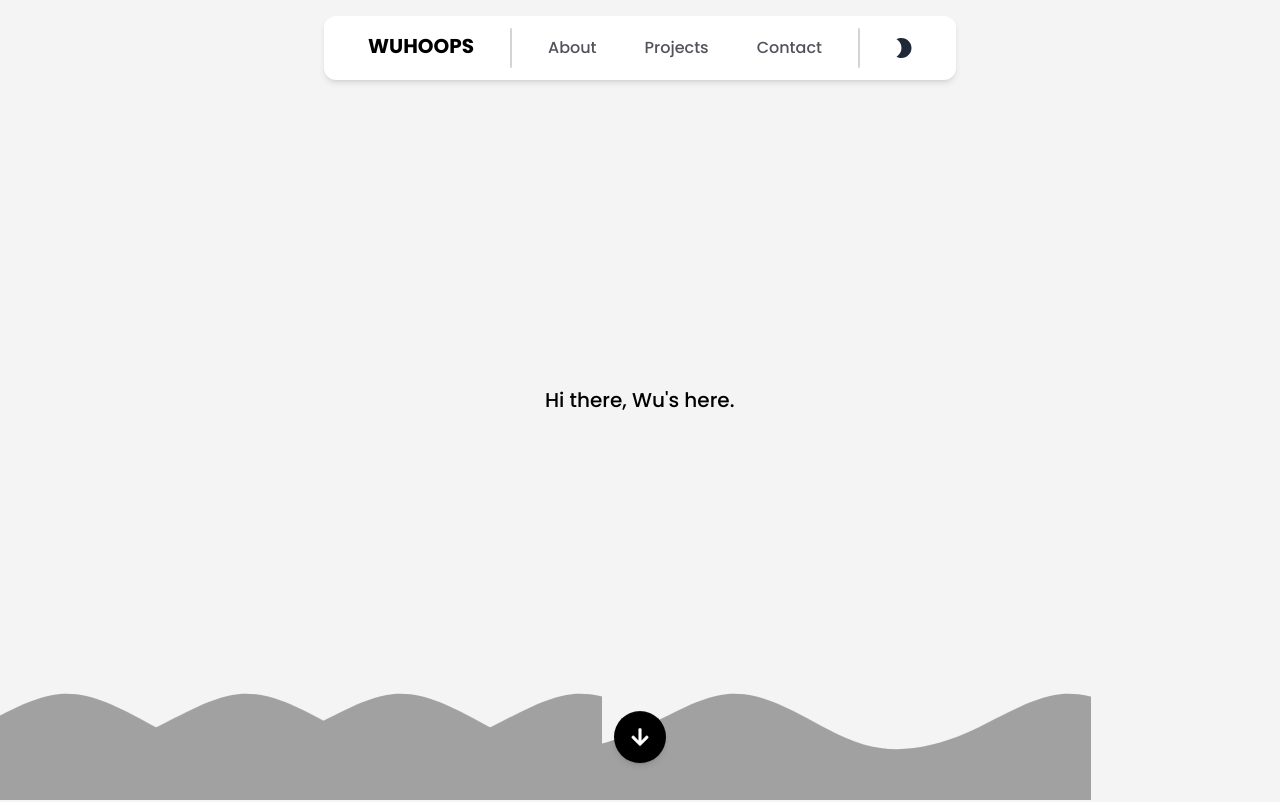
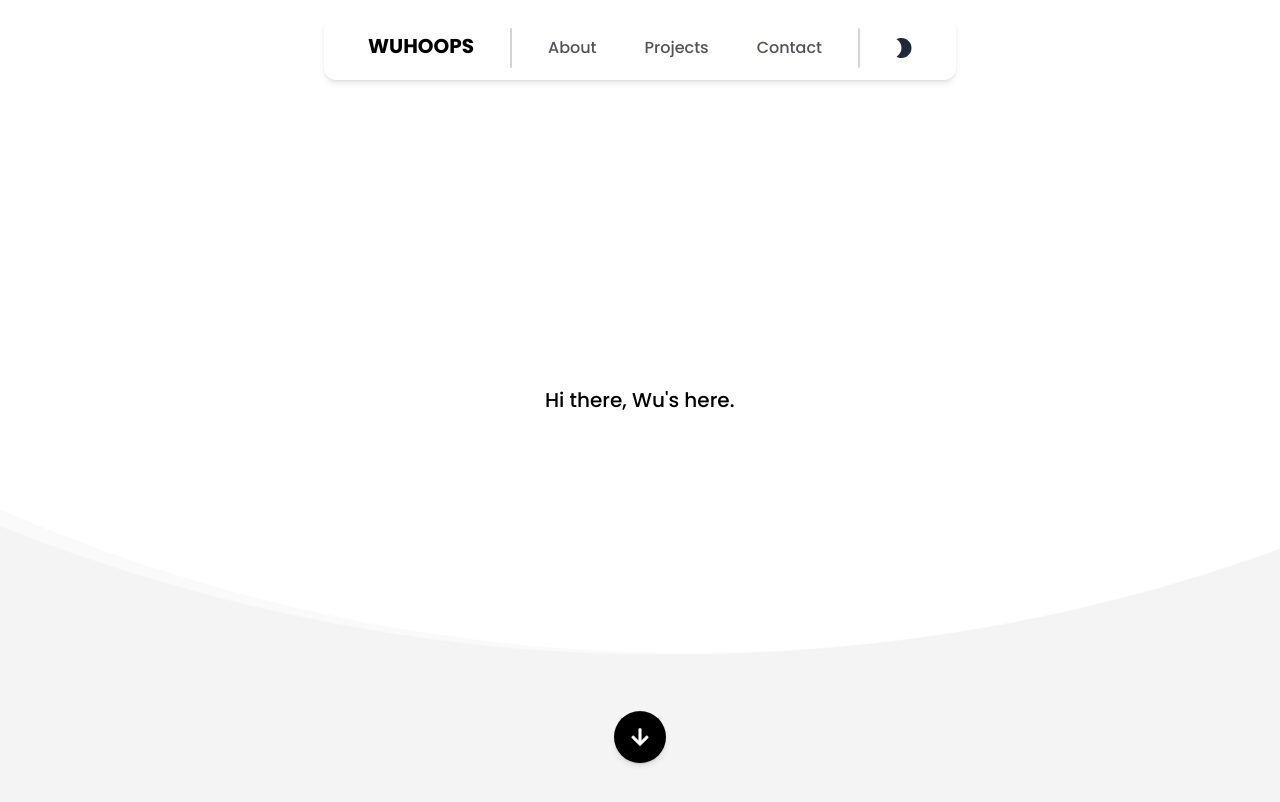
Before and after one commit to oupsn/wuhoops_port, a React (Vite) app: page / in a window 1280 px wide. Shown: the top 802 px of the page. Built offline with nearby package versions, Linux system fonts and the light colour scheme; a web font is replaced by a local one.

Commit message:
[UPDATE] hero wave

```diff
--- a/src/hero.css
+++ b/src/hero.css
@@ -1,130 +1,37 @@
-html,
-body {
-  height: 100%;
+.hero:before,
+.hero:after {
+  content: "";
+  position: absolute;
+  left: 50%;
+  min-width: 300vw;
+  min-height: 300vw;
+  background-color: #ffffff;
+  animation-name: rotate;
+  animation-iteration-count: infinite;
+  animation-timing-function: linear;
 }
 
-body {
-  background: radial-gradient(ellipse at center, #fffeea 0%, #fffeea 35%, #b7e8eb 100%);
-  overflow: hidden;
+.hero:before {
+  bottom: 20vh;
+  border-radius: 45%;
+  animation-duration: 10s;
 }
 
-.ocean {
-  height: 20%;
-  width: 100%;
-  position: absolute;
-  bottom: 0;
-  left: 0;
+.hero:after {
+  bottom: 16vh;
+  opacity: 0.5;
+  border-radius: 47%;
+  animation-duration: 10s;
 }
 
-.wave {
-  background: url(./assets/wave.svg) repeat-x;
-  position: absolute;
-  bottom: 0;
-  width: 100%;
-  height: 100%;
-  animation: wave 20s cubic-bezier(0.42, 0, 0.58, 1) infinite;
-  transform: translate3d(0, 0, 0);
-}
-
-.wave:nth-of-type(2) {
-  bottom: 0;
-  animation: wave 40s cubic-bezier(0.42, 0, 0.58, 1) infinite;
-  opacity: 1;
-}
-
-.wave:nth-of-type(3) {
-  bottom: 0;
-  animation: wave 60s cubic-bezier(0.42, 0, 0.58, 1) infinite;
-  opacity: 1;
-}
-
-@keyframes wave {
-  0%, 100% {
-    transform: translateX(0) translateZ(0) scaleY(1);
+@keyframes rotate {
+  0% {
+    transform: translate(-50%, 0) rotateZ(0deg);
   }
   50% {
-    transform: translateX(-80%) translateZ(0) scaleY(1);
+    transform: translate(-50%, -2%) rotateZ(180deg);
+  }
+  100% {
+    transform: translate(-50%, 0%) rotateZ(360deg);
   }
 }
-@keyframes swell {
-  0%,
-	100% {
-    transform: translate3d(0, -25px, 0);
-  }
-  50% {
-    transform: translate3d(0, 5px, 0);
-  }
-}
-.endWave{
-	display:none;
-}
-
-
-/* @keyframes move_wave {
-  0% {
-    transform: translateX(0) translateZ(0) scaleY(1);
-  }
-  50% {
-    transform: translateX(-25%) translateZ(0) scaleY(0.55);
-  }
-  100% {
-    transform: translateX(-50%) translateZ(0) scaleY(1);
-  }
-}
-.waveWrapper {
-  overflow: hidden;
-  position: absolute;
-  left: 0;
-  right: 0;
-  bottom: 0;
-  top: 0;
-  margin: auto;
-}
-.waveWrapperInner {
-  position: absolute;
-  width: 100%;
-  overflow: hidden;
-  height: 100%;
-  bottom: -1px;
-}
-.bgTop {
-  z-index: 15;
-  opacity: 0.5;
-}
-.bgMiddle {
-  z-index: 10;
-  opacity: 0.75;
-}
-.bgBottom {
-  z-index: 5;
-}
-.wave {
-  position: absolute;
-  left: 0;
-  width: 200%;
-  height: 100%;
-  background-repeat: repeat no-repeat;
-  background-position: 0 bottom;
-  transform-origin: center bottom;
-}
-.waveTop {
-  background-size: 50% 100px;
-}
-.waveAnimation .waveTop {
-  animation: move-wave 3s;
-  -webkit-animation: move-wave 3s;
-  -webkit-animation-delay: 1s;
-  animation-delay: 1s;
-}
-.waveMiddle {
-  background-size: 50% 120px;
-}
-.waveAnimation .waveMiddle {
-  animation: move_wave 10s linear infinite;
-}
-.waveBottom {
-  background-size: 50% 100px;
-}
-.waveAnimation .waveBottom {
-  animation: move_wave 15s linear infinite;
-} */
--- a/src/page/hero.tsx
+++ b/src/page/hero.tsx
@@ -1,29 +1,23 @@
 import { Parallax } from "react-scroll-parallax";
 import "../hero.css";
-import wave from "../assets/wave.svg";
 
 const hero = () => {
   return (
-    <>
     <div
       id="hero"
-        className="h-screen transition-all text-black dark:text-white bg-zinc-100 dark:bg-zinc-900 flex justify-center items-center"
+      className="overflow-hidden h-screen transition-all text-black dark:text-white bg-zinc-100 dark:bg-zinc-900 flex justify-center items-center"
     >
+      <div className="hero absolute h-screen overflow-hidden dark:invert"></div>
       <Parallax opacity={[2, 0]} scale={[0, 2]}>
         <span
           data-aos="fade"
           data-aos-duration="1600"
-            className="text-xl font-medium"
+          className="text-xl font-medium text-blac"
         >
           Hi there, Wu's here.
         </span>
       </Parallax>
-        <div className="ocean">
-          <div className="wave"></div>
-          <div className="wave"></div>
     </div>
-      </div>
-    </>
   );
 };
 
```
Also changed, not shown: src/assets/wave.svg (deleted). Lines whose indentation alone changed are shown as unchanged.
